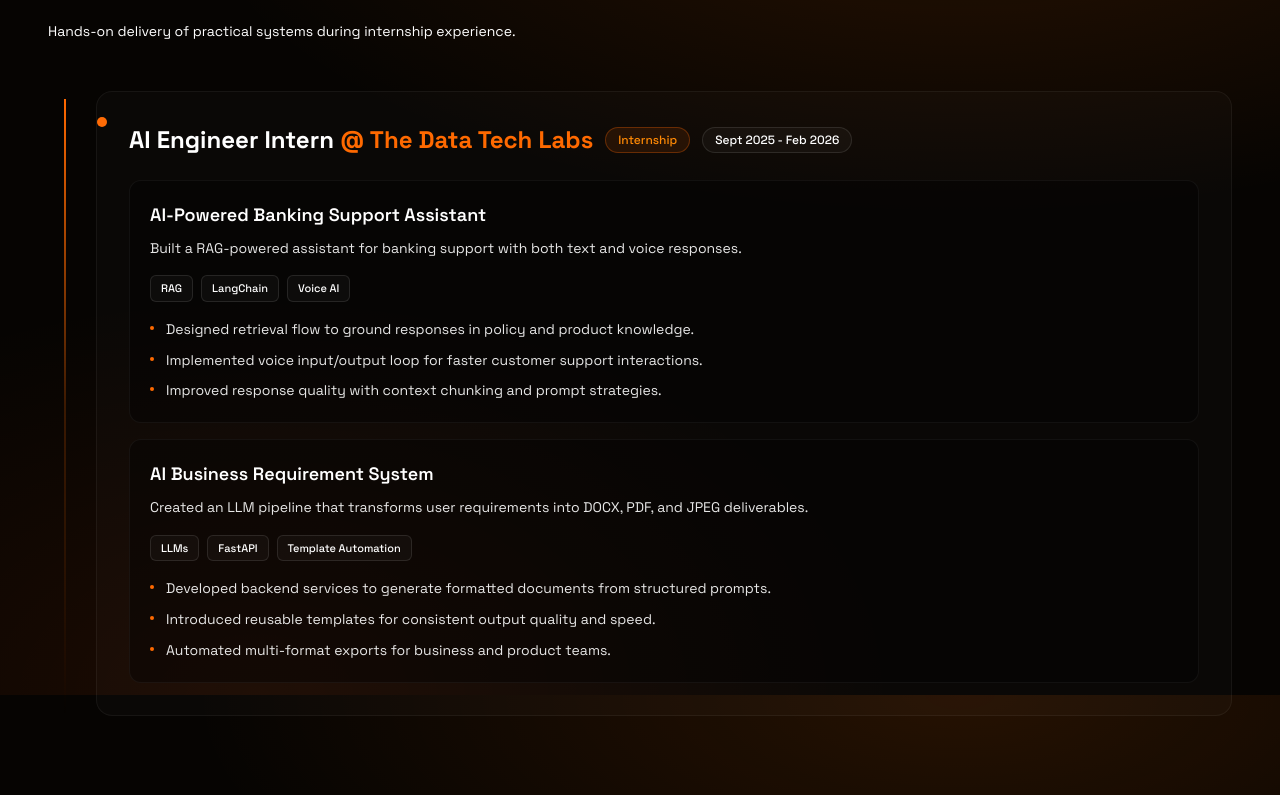
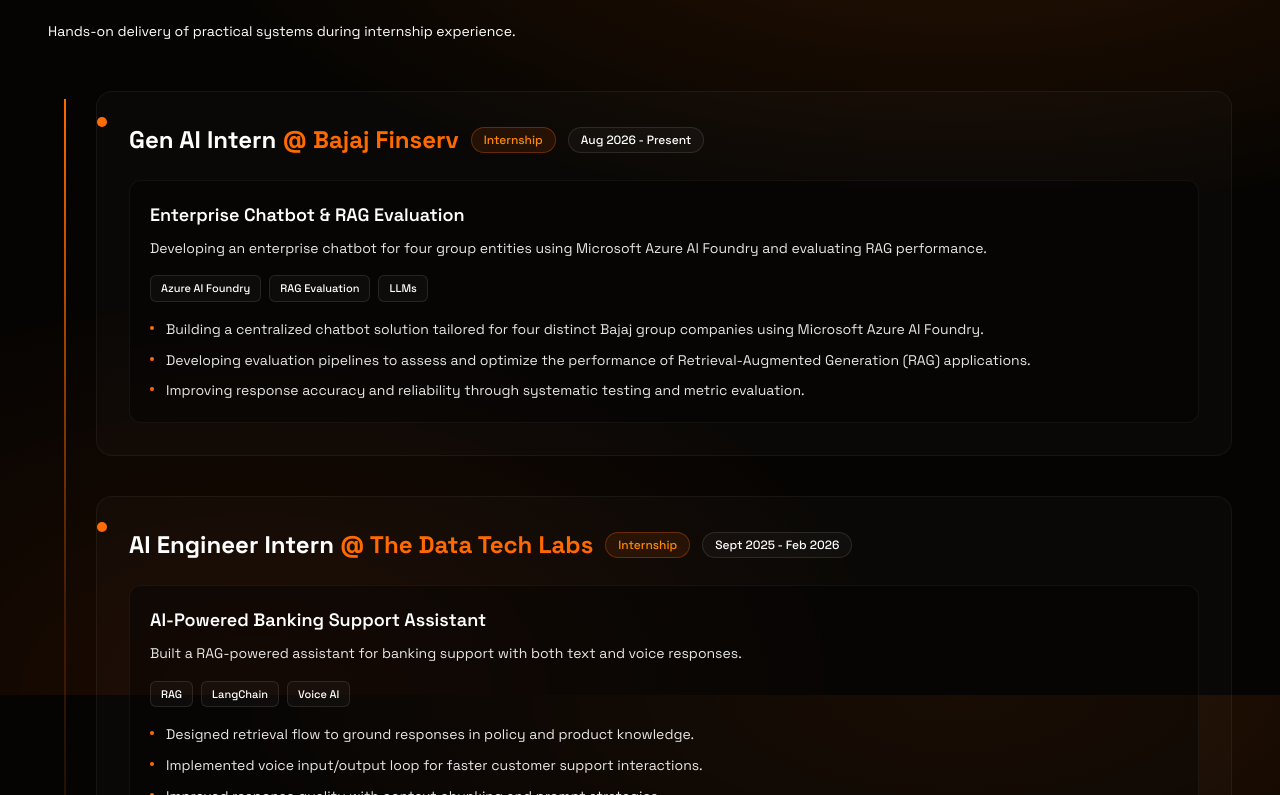
Before and after one commit to vikrant-honbute/PORTFOLIO_VIKRANT.DEV, a Next.js app: page / in a window 1280 px wide. Shown: the part 2505-3300 px from the top of the page. Built offline with nearby package versions, Linux system fonts and the light colour scheme.

Commit message:
Adding intership exp

```diff
--- a/src/data/experience.ts
+++ b/src/data/experience.ts
@@ -14,6 +14,25 @@
 };
 
 export const experiences: ExperienceEntry[] = [
+  {
+    role: "Gen AI Intern",
+    company: "Bajaj Finserv",
+    period: "Aug 2026 - Present",
+    badge: "Internship",
+    projects: [
+      {
+        title: "Enterprise Chatbot & RAG Evaluation",
+        summary:
+          "Developing an enterprise chatbot for four group entities using Microsoft Azure AI Foundry and evaluating RAG performance.",
+        tags: ["Azure AI Foundry", "RAG Evaluation", "LLMs"],
+        contributions: [
+          "Building a centralized chatbot solution tailored for four distinct Bajaj group companies using Microsoft Azure AI Foundry.",
+          "Developing evaluation pipelines to assess and optimize the performance of Retrieval-Augmented Generation (RAG) applications.",
+          "Improving response accuracy and reliability through systematic testing and metric evaluation.",
+        ],
+      },
+    ],
+  },
   {
     role: "AI Engineer Intern",
     company: "The Data Tech Labs",
```
